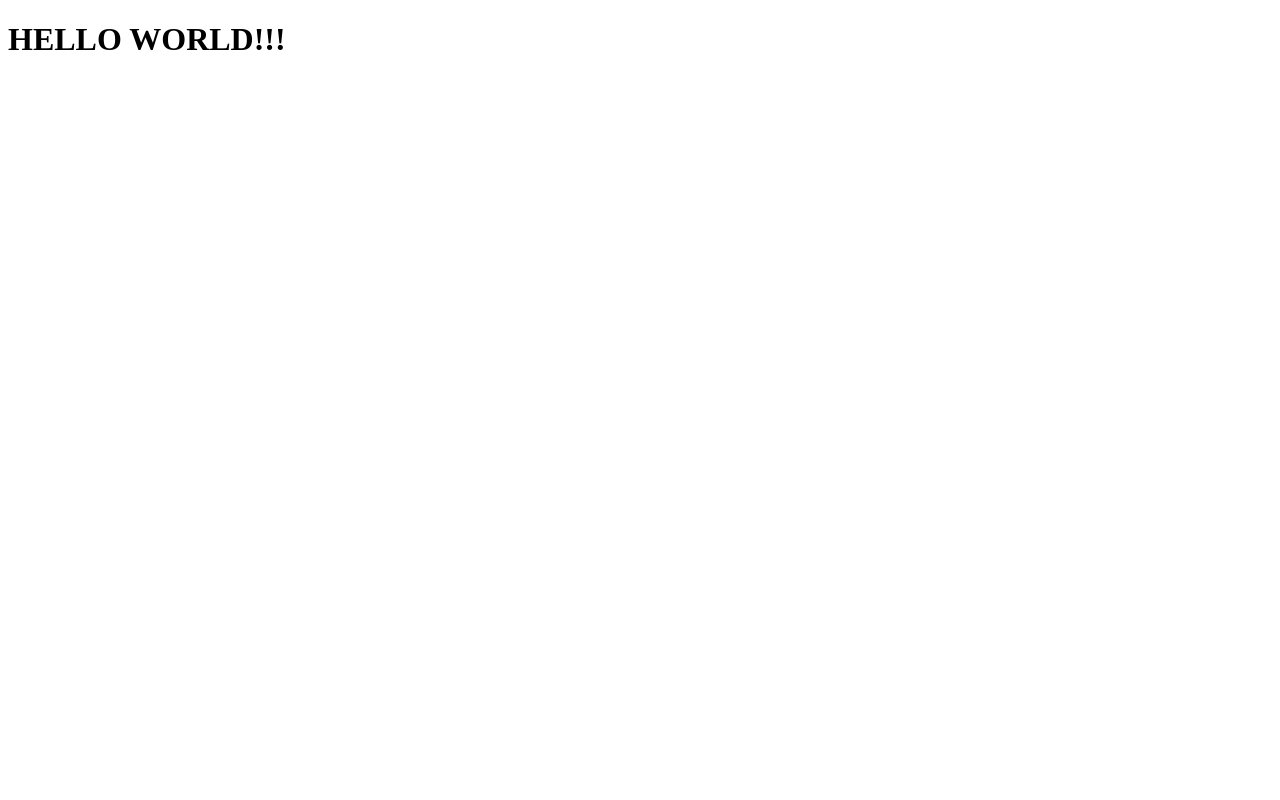
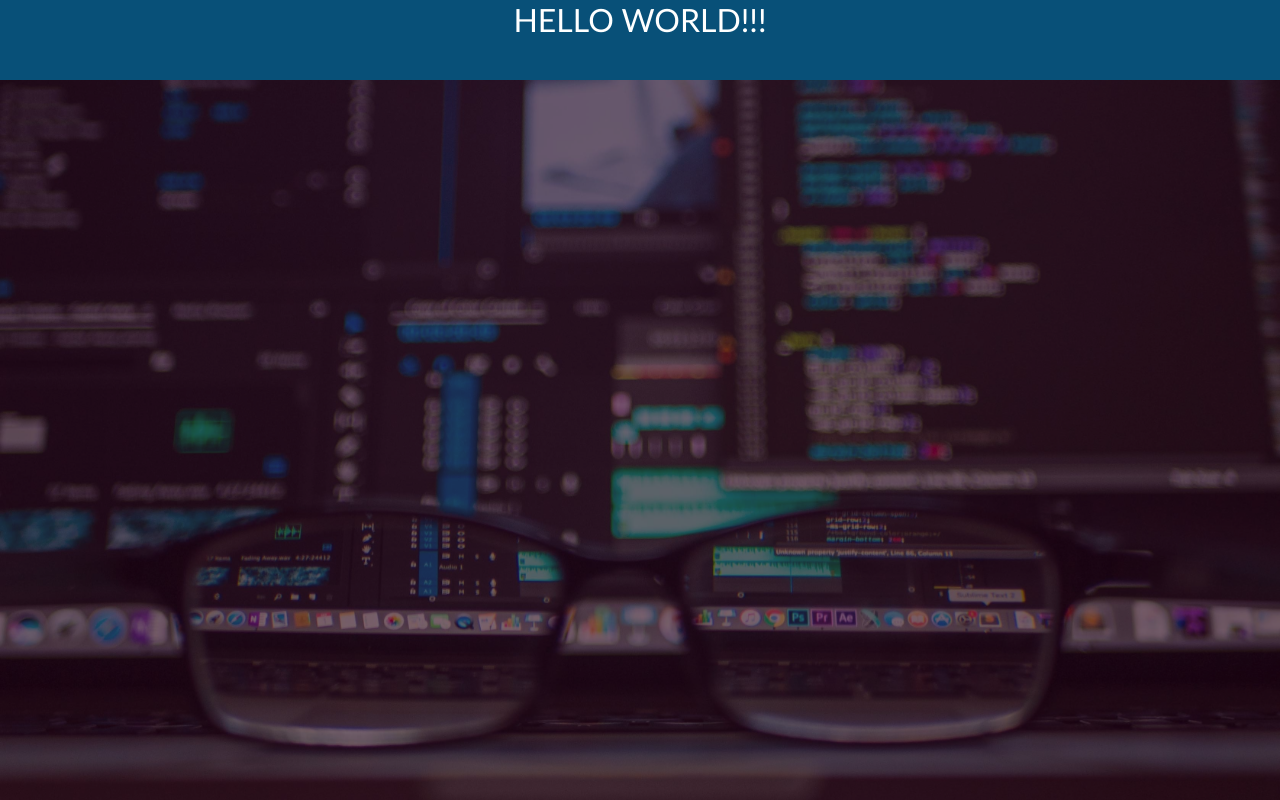
Before and after one commit to RobertDillonTuck/portfolio.github.io, a website built with webpack: page portfolio/index.html in a window 1280 px wide. Built offline with Linux system fonts and the light colour scheme.

Commit message:
Added background and some styling

```diff
--- /dev/null
+++ b/portfolio/assets/stylesheets/main.css
@@ -0,0 +1,30 @@
+body {
+  background: rgb(40, 0, 20);
+}
+
+.header {
+    font-family: "Trebuchet MS", Helvetica, sans-serif;
+    z-index: 100;
+    color:white;
+    font-size: 2rem;
+    margin: -0.5rem;
+    position: fixed;
+    background: rgb(8, 80, 120);
+    width: 100vw;
+    height: 10vh;
+    display: grid;
+    justify-items: center;
+}
+
+.glasses-img {
+  background-image: url("../images/ai-blur-codes-577585.jpg");
+  background-position: center;
+  background-size: 100vmax;
+  background-repeat: no-repeat;
+  opacity: 0.4;
+  position: fixed;
+  left: 0;
+  top: 0;
+  height: 100%;
+  width: 100%;
+}
--- a/portfolio/index.html
+++ b/portfolio/index.html
@@ -6,6 +6,7 @@
   <meta http-equiv="X-UA-Compatible" content="ie=edge">
   <title>Portfolio</title>
   <script type="text/javascript" src="./dist/main.js"></script>
+  <link rel="stylesheet" type="text/css" href="./assets/stylesheets/main.css" />
 </head>
 <body>
   <div id="app-container"></div>
--- a/portfolio/src/index.js
+++ b/portfolio/src/index.js
@@ -1,7 +1,8 @@
 import $ from 'jquery'
 
-const $helloWorld = $('<h1>HELLO WORLD!!!</h1>');
+const $helloWorld = $('<div class="header">HELLO WORLD!!!<div>');
 
 $(function(){
   $('#app-container').append($helloWorld);
+  $('#app-container').append('<div class="glasses-img">s</div>');
 });
--- a/portfolio/webpack.config.js
+++ b/portfolio/webpack.config.js
@@ -2,7 +2,7 @@ const path = require('path');
 const webpack = require('webpack');
 
 module.export = {
-  entry: path.resolve(__dirname, './src/index.js'),
+  entry: path.resolve(__dirname, './src/javascript/index.js'),
   output: {
       path: path.resolve(__dirname,'dist'),
       filename: 'index.bundle.js'
```
Also changed, not shown: portfolio/assets/images/ai-blur-codes-577585.jpg (added), portfolio/dist/main.js.
